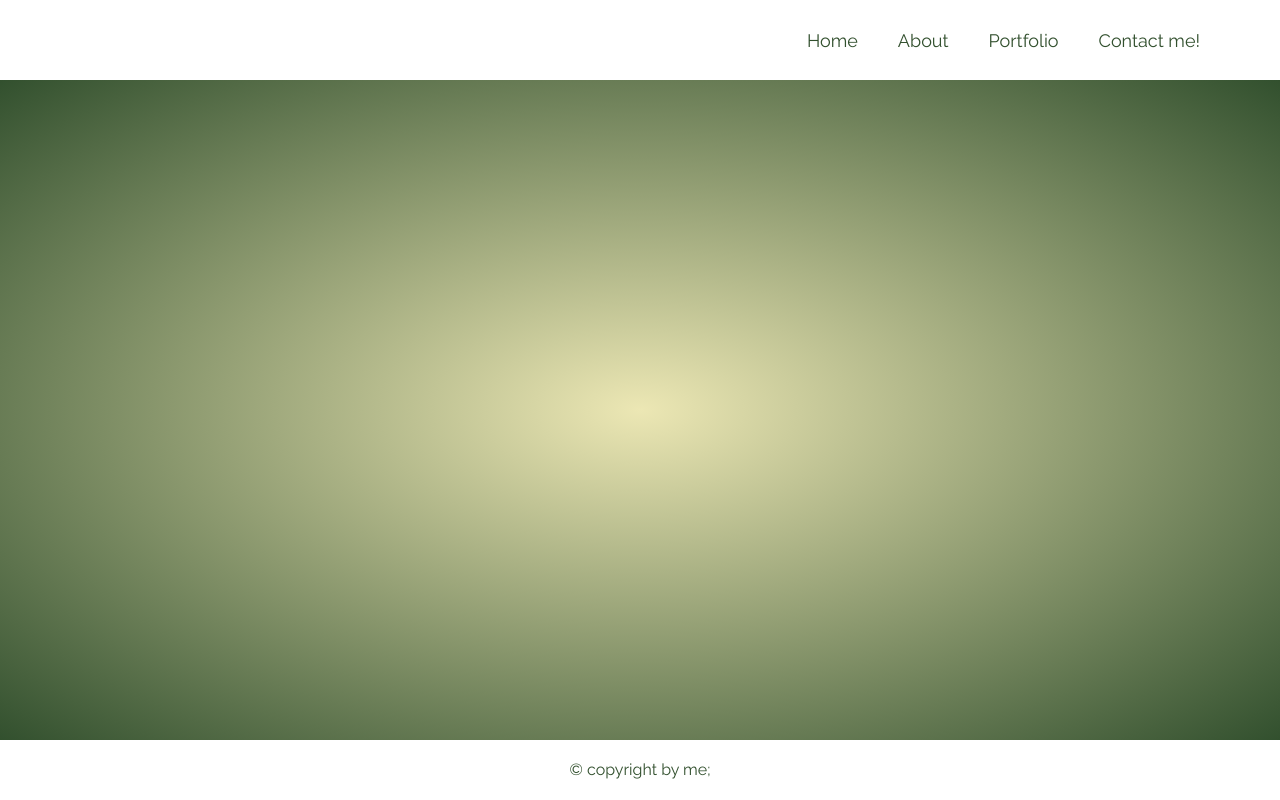
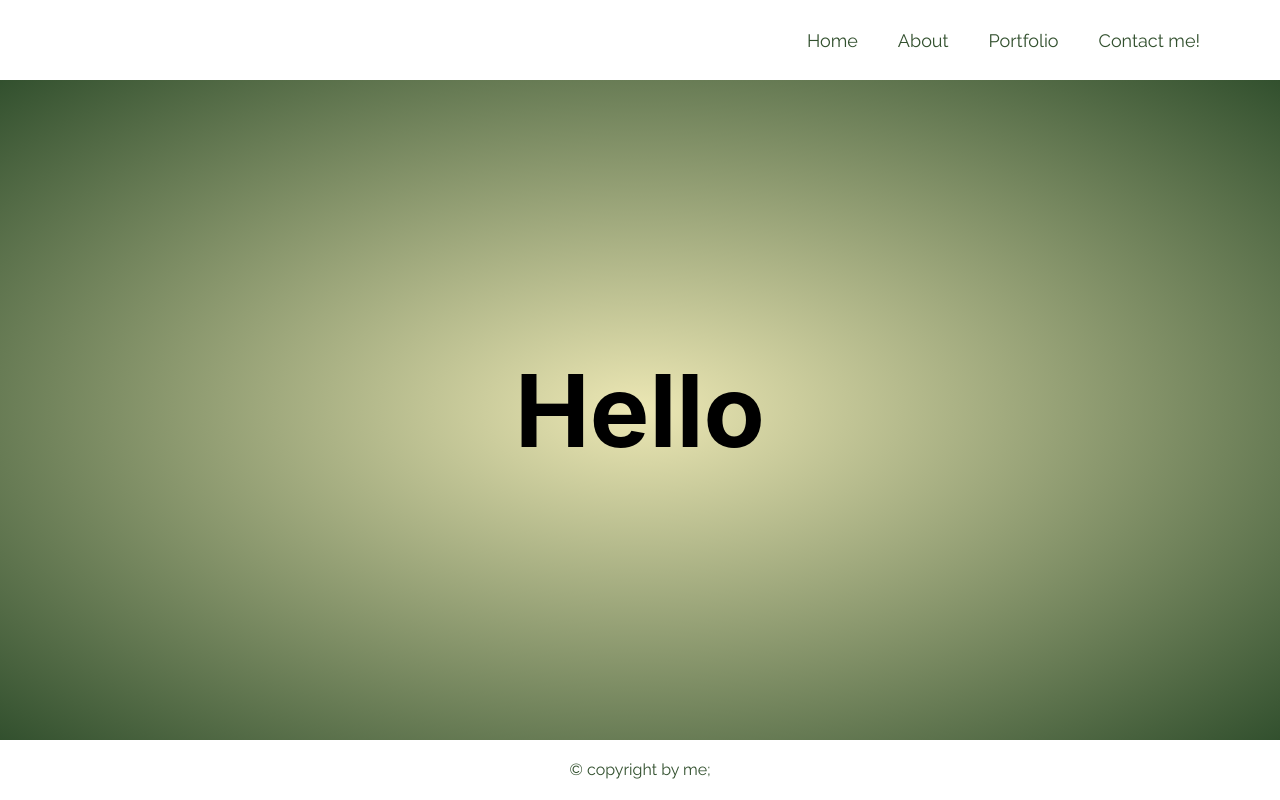
Before and after one commit to KristinaProject/portfolio-app, a React (Create React App) app: page / in a window 1280 px wide. Built offline with nearby package versions, Linux system fonts and the light colour scheme.

Commit message:
feat: some text animation with spring

```diff
--- a/src/components/Main.jsx
+++ b/src/components/Main.jsx
@@ -1,14 +1,100 @@
-import { useSpring, animated } from "react-spring";
+import React from "react";
+import { useState } from "react";
+import { useSpring, animated, useTrail, interpolate } from "react-spring";
+
+const Hello = ["H", "e", "l", "l", "o"];
+
+function Trail({ open, children, ...props }) {
+  const items = React.Children.toArray(children);
+  const trail = useTrail(items.length, {
+    config: { mass: 5, tension: 2000, friction: 135 },
+    opacity: 1,
+    x: 1,
+    y: 1,
+
+    from: {
+      opacity: 0,
+      x: 0,
+      y: 0,
+    },
+  });
+  return (
+    <>
+      {trail.map(({ x, y, ...rest }, index) => (
+        <animated.div
+          key={items[index]}
+          className="trails-text"
+          style={{
+            ...rest,
+            trasform: interpolate(
+              [
+                x.interpolate({
+                  range: [0, 0.9, 1],
+                  output: [0, 1.2, 1],
+                }),
+                y.interpolate({
+                  range: [0, 0.9, 1],
+                  output: [0, 0.8, 1],
+                }),
+              ],
+              (x, y) => `scale(${x},${y})`
+            ),
+          }}
+        >
+          {items[index]}
+        </animated.div>
+      ))}
+    </>
+  );
+}
+
+function Sqeez({ children }) {
+  const [state, toggle] = useState(false);
+  const { x, y } = useSpring({
+    from: { x: !state ? 1 : 0, y: !state ? 1 : 0 },
+    to: { x: 1, y: 1 },
+    config: { mass: 0.5, tension: 120, friction: 2, precision: 0.001 },
+    reset: state,
+    onStart: (state) => toggle(false),
+  });
+
+  return (
+    <animated.div
+      onMouseEnter={() => toggle(true)}
+      style={{
+        transform: interpolate(
+          [
+            x.interpolate({
+              range: [0, 0.3, 1],
+              output: [1, 1.3, 1],
+            }),
+            y.interpolate({
+              range: [0, 0.3, 1],
+              output: [0, 0.7, 1],
+            }),
+          ],
+          (x, y) => `scale(${x}, ${y})`
+        ),
+      }}
+    >
+      {children}
+    </animated.div>
+  );
+}
 
 export function Main() {
   const anim = useSpring({
     opacity: 1,
     from: { opacity: 0 },
-    config: {duration: 1500}
+    config: { duration: 1500 },
   });
   return (
     <animated.div style={anim} id="main">
-      <div ></div>
+      <Trail>
+        {Hello.map((word) => (
+          <Sqeez className="letter">{word}</Sqeez>
+        ))}
+      </Trail>
     </animated.div>
   );
 }
--- a/src/styles/_main.scss
+++ b/src/styles/_main.scss
@@ -3,4 +3,13 @@
 
 #main {
   background: radial-gradient(v.$main-light, v.$main-dark);
+  @include m.flex-center;
+  justify-content: center;
+  font-size: 100px;
+  font-weight: bold;
+
+  div {
+    transition: .3s color;
+    cursor: pointer;
+  }
 }
```
